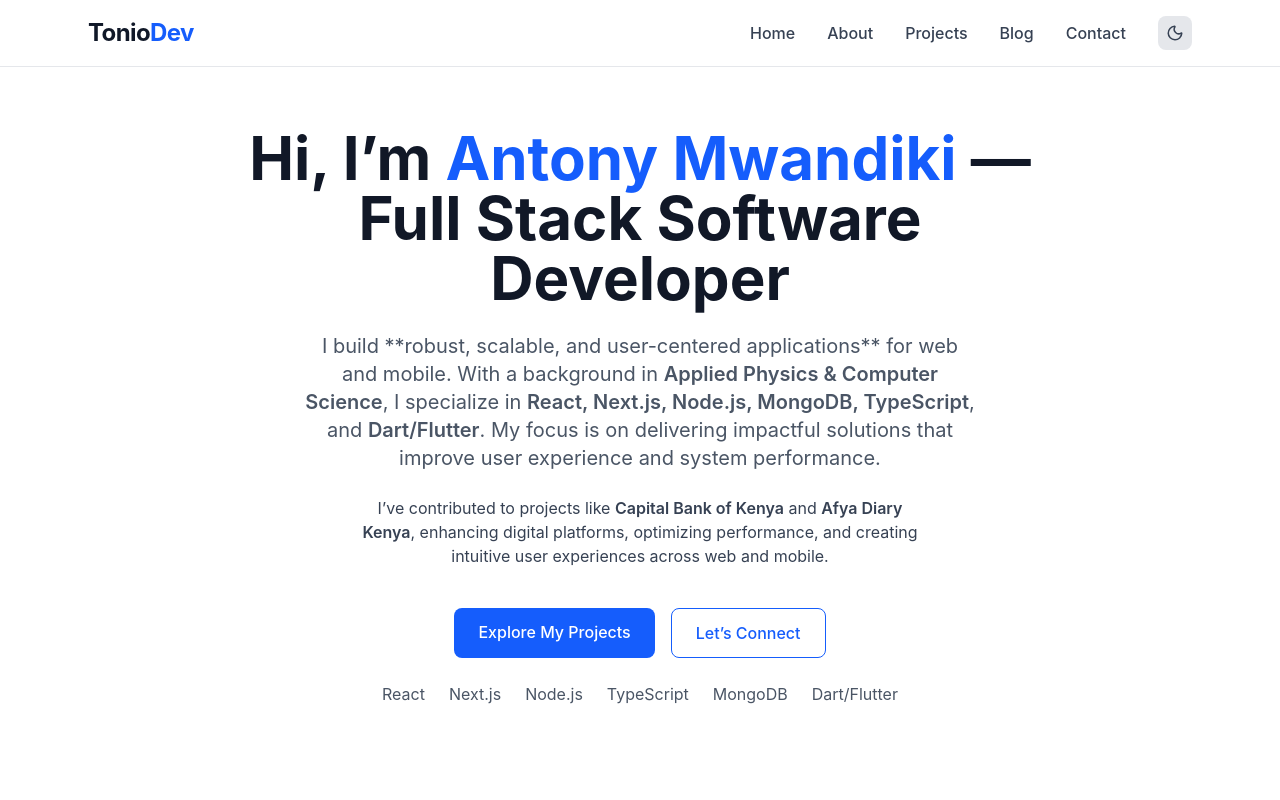
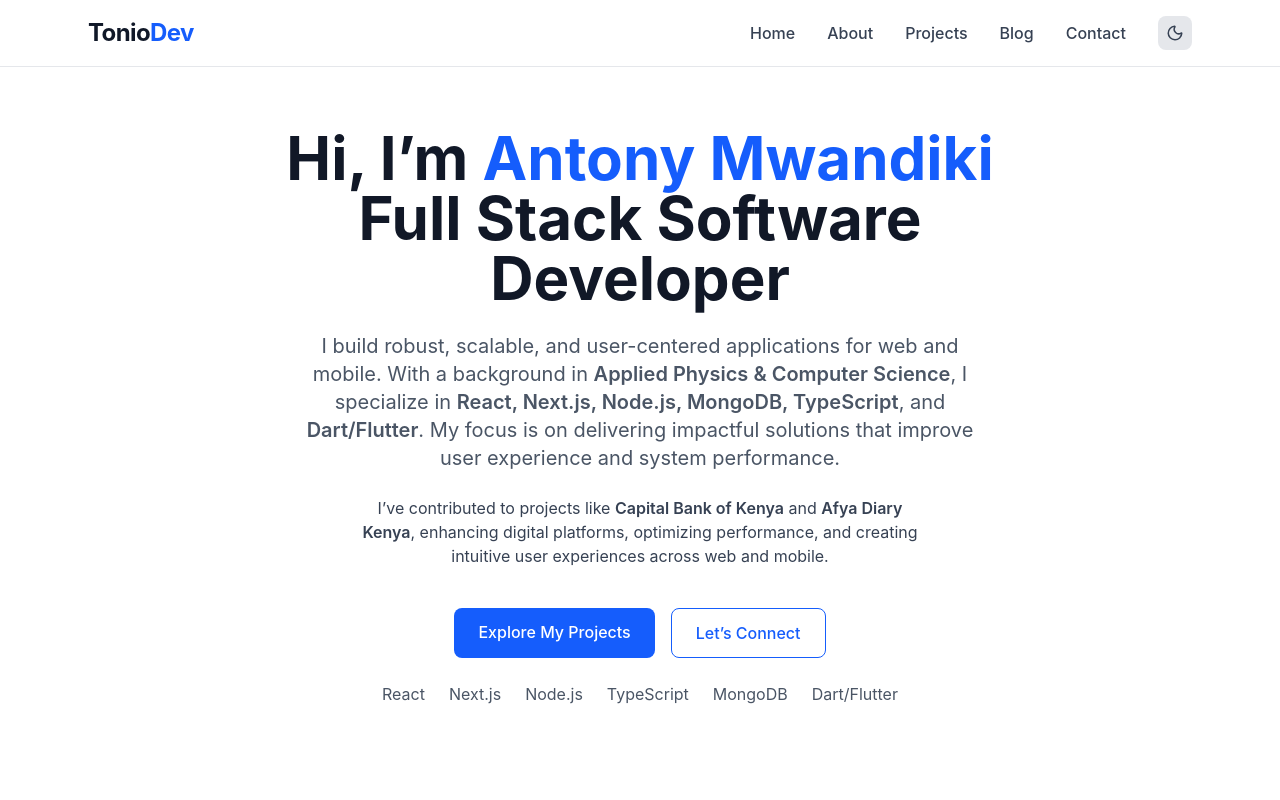
Before and after one commit to MwandikiAntony/Portfolio, a Next.js app: page / in a window 1280 px wide. Shown: the top 800 px of the page. Built offline with nearby package versions, Linux system fonts and the light colour scheme.

Commit message:
update my about

```diff
--- a/pages/index.tsx
+++ b/pages/index.tsx
@@ -17,12 +17,12 @@ const Home = () => {
       <section className="text-center py-24 px-6">
         {/* Headline */}
         <h1 className="text-5xl md:text-6xl font-bold mb-6">
-          Hi, I’m <span className="text-blue-600">Antony Mwandiki</span> — Full Stack Software Developer
+          Hi, I’m <span className="text-blue-600">Antony Mwandiki</span> Full Stack Software Developer
         </h1>
 
         {/* About Section */}
         <p className="text-xl text-gray-600 dark:text-gray-400 max-w-2xl mx-auto mb-6">
-          I build **robust, scalable, and user-centered applications** for web and mobile.
+          I build robust, scalable, and user-centered applications for web and mobile.
           With a background in <span className="font-semibold">Applied Physics & Computer Science</span>,
           I specialize in <span className="font-semibold">React, Next.js, Node.js, MongoDB, TypeScript</span>, and <span className="font-semibold">Dart/Flutter</span>.
           My focus is on delivering impactful solutions that improve user experience and system performance.
```
